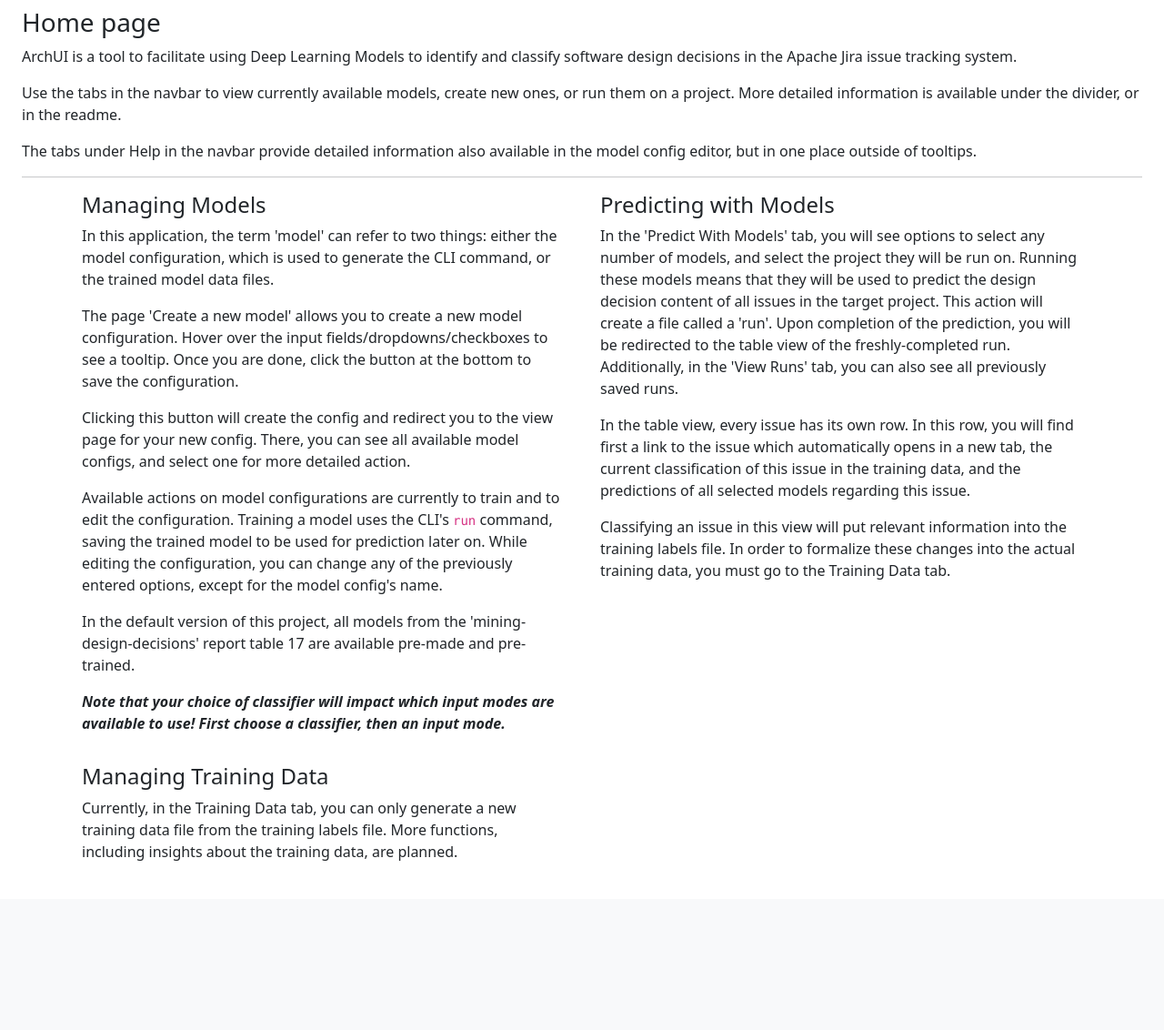
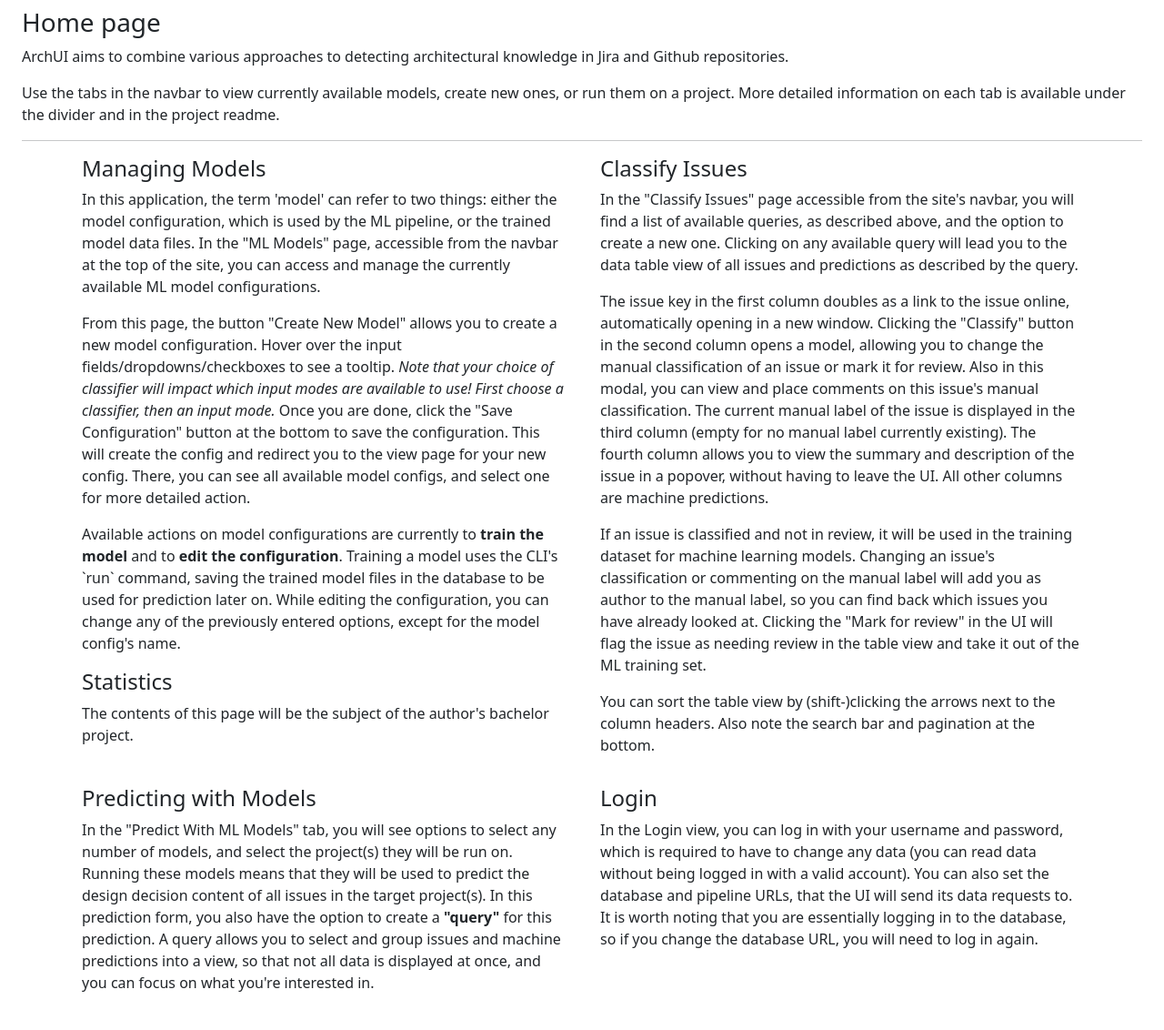
Before and after one commit to mining-design-decisions/maestro-ArchUI, a Python web app: template flask/app/templates/home.html in a window 1280 px wide. Shown: the part 56-1188 px from the top of the page at 91% size. Before the commit the page ends 1002 px from the top, so only its background shows below. Run offline with Jinja, Linux system fonts and the light colour scheme; the template is opened without the code that fills it, so the values that code supplies are empty.

Commit message:
Update home.html

```diff
--- a/flask/app/templates/home.html
+++ b/flask/app/templates/home.html
@@ -5,42 +5,51 @@
 {% block margin_content %}
 <div>
     <h3>Home page</h3>
-    <p>ArchUI is a tool to facilitate using Deep Learning Models to identify and classify software design decisions in the Apache Jira issue tracking system.</p>
-    <p>Use the tabs in the navbar to view currently available models, create new ones, or run them on a project. More detailed information is available under the divider, or in the readme.</p>
-    <p>The tabs under Help in the navbar provide detailed information also available in the model config editor, but in one place outside of tooltips.</p>
+    <p>ArchUI aims to combine various approaches to detecting architectural knowledge in Jira and Github repositories.</p>
+    <p>Use the tabs in the navbar to view currently available models, create new ones, or run them on a project. More detailed information on each tab is available under the divider and in the project readme.</p>
 
     <hr />
+
     <div class="container">
         <div class="row my-3">
             <div class="col-sm">
                 <div class="mx-2">
                     <h4>Managing Models</h4>
-                    <p>In this application, the term 'model' can refer to two things: either the model configuration, which is used to generate the CLI command, or the trained model data files.</p>
-                    <p>The page 'Create a new model' allows you to create a new model configuration. Hover over the input fields/dropdowns/checkboxes to see a tooltip. Once you are done, click the button at the bottom to save the configuration.</p>
-                    <p>Clicking this button will create the config and redirect you to the view page for your new config. There, you can see all available model configs, and select one for more detailed action.</p>
-                    <p>Available actions on model configurations are currently to train and to edit the configuration. Training a model uses the CLI's <code>run</code> command, saving the trained model to be used for prediction later on. While editing the configuration, you can change any of the previously entered options, except for the model config's name.</p>
-                    <p>In the default version of this project, all models from the 'mining-design-decisions' report table 17 are available pre-made and pre-trained.</p>
-                    <p><em><b>Note that your choice of classifier will impact which input modes are available to use! First choose a classifier, then an input mode.</b></em></p>
+                    <p>In this application, the term 'model' can refer to two things: either the model configuration, which is used by the ML pipeline, or the trained model data files. In the "ML Models" page, accessible from the navbar at the top of the site, you can access and manage the currently available ML model configurations.</p>
+
+                    <p>From this page, the button "Create New Model" allows you to create a new model configuration. Hover over the input fields/dropdowns/checkboxes to see a tooltip. <em>Note that your choice of classifier will impact which input modes are available to use! First choose a classifier, then an input mode.</em> Once you are done, click the "Save Configuration" button at the bottom to save the configuration. This will create the config and redirect you to the view page for your new config. There, you can see all available model configs, and select one for more detailed action.</p>
+
+                    <p>Available actions on model configurations are currently to <b>train the model</b> and to <b>edit the configuration</b>. Training a model uses the CLI's `run` command, saving the trained model files in the database to be used for prediction later on. While editing the configuration, you can change any of the previously entered options, except for the model config's name.</p>
+
+                    <h4>Statistics</h4>
+                    <p>The contents of this page will be the subject of the author's bachelor project.</p>
                 </div>
             </div>
             <div class="col-sm">
                 <div class="mx-2">
-                    <h4>Predicting with Models</h4>
-                    <p>In the 'Predict With Models' tab, you will see options to select any number of models, and select the project they will be run on. Running these models means that they will be used to predict the design decision content of all issues in the target project. This action will create a file called a 'run'. Upon completion of the prediction, you will be redirected to the table view of the freshly-completed run. Additionally, in the 'View Runs' tab, you can also see all previously saved runs.</p>
-                    <p>In the table view, every issue has its own row. In this row, you will find first a link to the issue which automatically opens in a new tab, the current classification of this issue in the training data, and the predictions of all selected models regarding this issue.</p>
-                    <p>Classifying an issue in this view will put relevant information into the training labels file. In order to formalize these changes into the actual training data, you must go to the Training Data tab.</p>
+                    <h4>Classify Issues</h4>
+                    <p>In the "Classify Issues" page accessible from the site's navbar, you will find a list of available queries, as described above, and the option to create a new one. Clicking on any available query will lead you to the data table view of all issues and predictions as described by the query.</p>
+
+                    <p>The issue key in the first column doubles as a link to the issue online, automatically opening in a new window. Clicking the "Classify" button in the second column opens a model, allowing you to change the manual classification of an issue or mark it for review. Also in this modal, you can view and place comments on this issue's manual classification. The current manual label of the issue is displayed in the third column (empty for no manual label currently existing). The fourth column allows you to view the summary and description of the issue in a popover, without having to leave the UI. All other columns are machine predictions.</p>
+
+                    <p>If an issue is classified and not in review, it will be used in the training dataset for machine learning models. Changing an issue's classification or commenting on the manual label will add you as author to the manual label, so you can find back which issues you have already looked at. Clicking the "Mark for review" in the UI will flag the issue as needing review in the table view and take it out of the ML training set.</p>
+
+                    <p>You can sort the table view by (shift-)clicking the arrows next to the column headers. Also note the search bar and pagination at the bottom.</p>
                 </div>
             </div>
         </div>
         <div class="row my-3">
             <div class="col-sm">
                 <div class="mx-2">
-                    <h4>Managing Training Data</h4>
-                    <p>Currently, in the Training Data tab, you can only generate a new training data file from the training labels file. More functions, including insights about the training data, are planned.</p>
+                    <h4>Predicting with Models</h4>
+                    <p>In the "Predict With ML Models" tab, you will see options to select any number of models, and select the project(s) they will be run on. Running these models means that they will be used to predict the design decision content of all issues in the target project(s). In this prediction form, you also have the option to create a <b>"query"</b> for this prediction. A query allows you to select and group issues and machine predictions into a view, so that not all data is displayed at once, and you can focus on what you're interested in.</p>
                 </div>
             </div>
             <div class="col-sm">
-
+                <div class="mx-2">
+                    <h4>Login</h4>
+                    <p>In the Login view, you can log in with your username and password, which is required to have to change any data (you can read data without being logged in with a valid account). You can also set the database and pipeline URLs, that the UI will send its data requests to. It is worth noting that you are essentially logging in to the database, so if you change the database URL, you will need to log in again.</p>
+                </div>
             </div>
         </div>
     </div>
```
